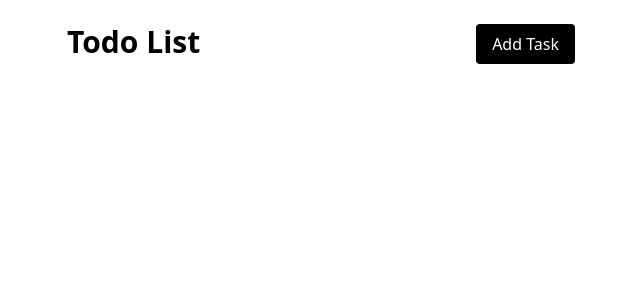
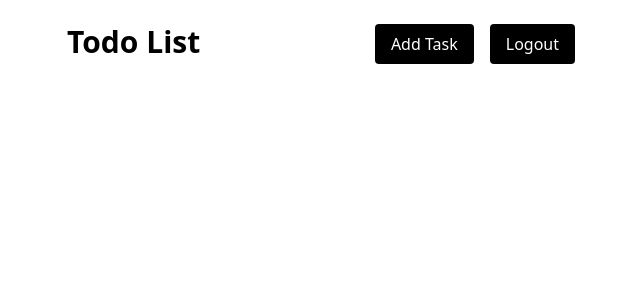
Before and after one commit to ibrahimyryrn/TodoApp, a React (Vite) app: page /home in a window 1280 px wide. Shown: the top 300 px of the page, without its empty margins (319-959 px from the left). Built offline with nearby package versions, Linux system fonts and the light colour scheme.

Commit message:
logout implement

```diff
--- a/src/components/TodoCreate.tsx
+++ b/src/components/TodoCreate.tsx
@@ -5,7 +5,9 @@ import Input from "./Input";
 import Modal from "./Modal";
 import { createTodoSupabase, fetchTodosSupabase } from "../redux/supabaseSlice";
 import { AppDispatch } from "../redux/store";
-import { getAuthData } from "../utils/cookies";
+import { getAuthData, removeAuthData } from "../utils/cookies";
+import { useNavigate } from "react-router-dom";
+import axios from "axios";
 
 function TodoCreate() {
   const [newTodo, setNewTodo] = useState("");
@@ -15,6 +17,7 @@ function TodoCreate() {
   const dispatch = useDispatch<AppDispatch>();
   // const { userId } = useSelector((state: RootState) => state.userId);
   const { userId } = getAuthData();
+  const navigate = useNavigate();
 
   const openModal = () => setIsModalOpen(true);
   const closeModal = () => setIsModalOpen(false);
@@ -52,16 +55,48 @@ function TodoCreate() {
     }
   }, [dispatch, isModalOpen, userId]);
 
+  const handleLogout = async () => {
+    const { token } = getAuthData();
+
+    try {
+      await axios.post(
+        "https://oznnkyasreusdkcvhggc.supabase.co/auth/v1/logout",
+        {},
+        {
+          headers: {
+            Authorization: `Bearer ${token}`,
+            apikey: `${import.meta.env.VITE_SUPABASE_API_KEY}`,
+            "Content-Type": "application/json",
+          },
+        }
+      );
+
+      removeAuthData();
+
+      navigate("/");
+    } catch (error) {
+      console.error("Logout failed:", error);
+    }
+  };
+
   return (
     <div className="w-[508px] h-10 mt-6">
       <div className="flex justify-between">
         <h1 className="font-bold text-3xl">Todo List</h1>
+        <div className="flex gap-4">
           <Button
             onClick={openModal}
             className="px-4 py-2 bg-black text-white rounded hover:bg-blue-700"
           >
             Add Task
           </Button>
+          <Button
+            className="px-4 py-2 bg-black text-white rounded hover:bg-blue-700 ml-auto"
+            onClick={handleLogout}
+          >
+            Logout
+          </Button>
+        </div>
       </div>
 
       <Modal isOpen={isModalOpen} onClose={closeModal}>
--- a/src/pages/SignUpPage.tsx
+++ b/src/pages/SignUpPage.tsx
@@ -1,6 +1,7 @@
 import React from "react";
 import { useForm } from "react-hook-form";
 import axios from "axios";
+import { useNavigate } from "react-router-dom";
 
 interface SignupFormData {
   email: string;
@@ -9,6 +10,7 @@ interface SignupFormData {
 }
 
 const Signup: React.FC = () => {
+  const navigate = useNavigate();
   const {
     register,
     handleSubmit,
@@ -37,9 +39,15 @@ const Signup: React.FC = () => {
         console.error("Error signing up:", response.data.error.message);
       } else {
         console.log("User signed up:", response.data.user);
+        // Kullanıcıyı başarılı bir kayıt sonrası yönlendirme veya bilgilendirme yapılabilir
+        navigate("/");
       }
     } catch (error) {
-      console.error("Signup failed:", error);
+      if (error.response?.status === 429) {
+        console.error("Too many requests. Please try again later.");
+      } else {
+        console.error("Signup failed:", error);
+      }
     }
   };
 
--- a/src/redux/store.tsx
+++ b/src/redux/store.tsx
@@ -5,7 +5,7 @@ import userIdReducer from "../redux/userIdSlice";
 export const store = configureStore({
   reducer: {
     todo: todoReducer,
-    userId: userIdReducer,
+    userEmail: userIdReducer,
   },
 });
 
```
Lines whose indentation alone changed are shown as unchanged.
